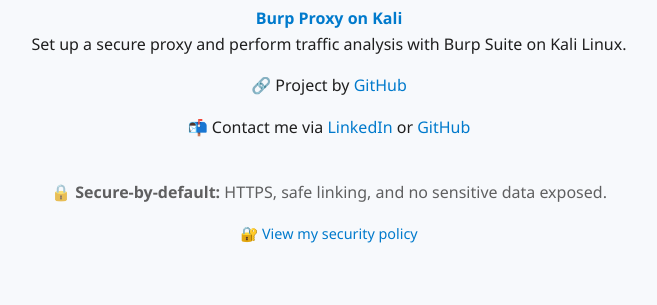
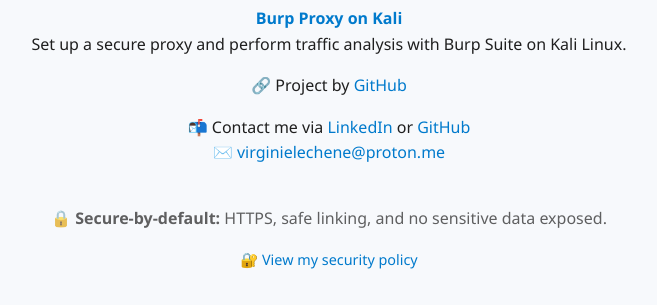
Before and after one commit to virg736/virg736.github.io, a Jekyll site: the page built from index.md, in a window 1280 px wide and 900 px high, scrolled down 2082 px, cut to the strip 595-900 px from the top of the window. Shown: the whole strip, without its empty margins (311-968 px from the left). Built offline with Jekyll 4.4.1, drawn with Linux system fonts in a browser that asks for light colours; before the commit the page ends 2958 px from its top, so only the background shows below that.

Commit message:
Update index.md

```diff
--- a/index.md
+++ b/index.md
@@ -131,11 +131,12 @@
 
 
 
-
 <p align="center">
 📬 Contact me via
 <a href="https://fr.linkedin.com/in/virginie-lechene-fr" target="_blank" rel="noopener noreferrer">LinkedIn</a> or
 <a href="https://github.com/virg736" target="_blank" rel="noopener noreferrer">GitHub</a><br>
+✉️ <a href="mailto:virginielechene@proton.me">virginielechene@proton.me</a>
+</p>
 
 
 
```
